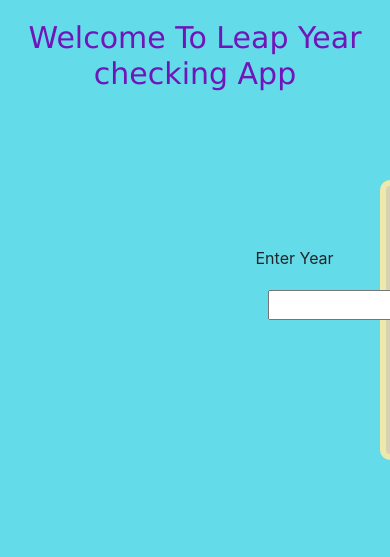
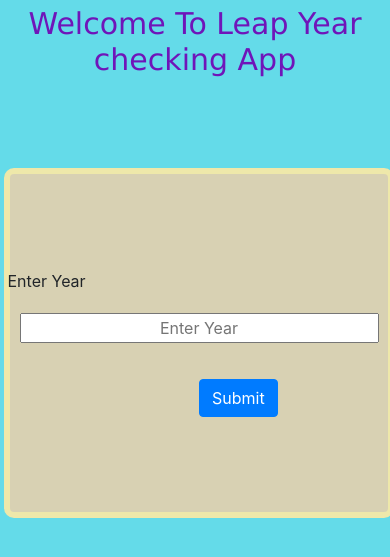
Before and after one commit to PureddyLavanya/Leap_Year_Checker, a Flask app: page / in a window 390 px wide; the page is wider, and only the part inside the window is pictured. Shown: the top 557 px of that part. Run offline with Flask 2, Linux system fonts and the light colour scheme; some libraries are stand-ins or nearby versions.

Commit message:
updating source ode

```diff
--- a/app.py
+++ b/app.py
@@ -26,4 +26,4 @@
         return render_template('index.html')
 
 if __name__=='__main__':
-    app.run(debug=True,port=5010)
+    app.run(debug=True,port=5001)
--- a/static/style.css
+++ b/static/style.css
@@ -2,10 +2,11 @@
     background-color: #64dbe9;
 }
 div{
-    width:280px;
-    height:280px;
-   margin-left:380px;
-   margin-top:88px;
+    width:25%;
+    height:25%;
+   margin-left:30%;
+   margin-top:10%;
+   margin-right:32%;
     border:6px solid palegoldenrod;
     padding:10px;
     background-color: #d8d1b3;
@@ -32,3 +33,33 @@
     align-items: center;
     margin:12px;
 }
+@media (max-width:576px){
+    div{
+        width:85px;
+        height:200px;
+        margin-left:3px;
+        margin-top:50px;
+        border:6px solid palegoldenrod;
+        padding:7px;
+        background-color: #d8d1b3;
+        border-radius: 10px;
+    }
+}
+@media (max-width:720px){
+    div{
+        width:110px;
+        height:350px;
+        margin-left:4px;
+        margin-top:90px;
+        border:6px solid palegoldenrod;
+        padding:7px;
+        background-color: #d8d1b3;
+        border-radius: 10px;
+    }
+    h2{
+        font-family: 'Lucida Sans', 'Lucida Sans Regular', 'Lucida Grande', 'Lucida Sans Unicode', Geneva, Verdana, sans-serif;
+        font-size:30px;
+        margin:6px;
+        color: #6f15b9;
+    }
+}
--- a/templates/index.html
+++ b/templates/index.html
@@ -24,7 +24,7 @@
       <div class="col-md-6 d-flex align-items-center justify-content-center py-6">
         <form action="/sub" method="post">
                 <label for="year">Enter Year</label>
-                <input type="text" class="text-center" id="year" name="year" placeholder="Enter Year" size="55"><br><br>
+                <input type="text" class="text-center" id="year" name="year" placeholder="Enter Year" size="30"><br><br>
             <button type="submit" class="btn btn-primary btn-center">Submit</button>
         </form>
       </div>
```
